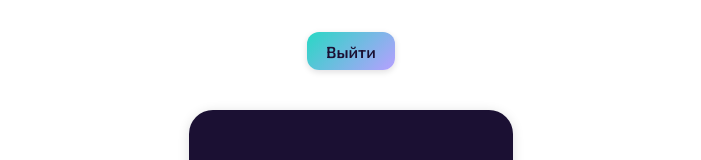
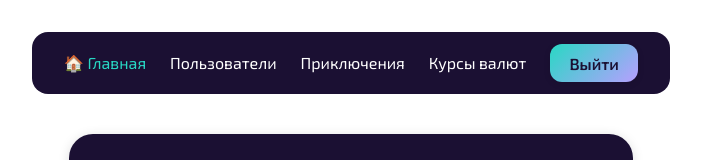
Before and after one commit to Affid-Tech/dicebound-admin-frontend, a React (Vite) app: page /adventures/new in a window 1280 px wide. Shown: the top 160 px of the page, without its empty margins (289-990 px from the left). Built offline with nearby package versions, Linux system fonts and the light colour scheme; no server answers; sample sign-in values are in the browser's storage.

Commit message:
Add Dashboard

```diff
--- a/src/App.tsx
+++ b/src/App.tsx
@@ -1,8 +1,7 @@
-import { BrowserRouter, Routes, Route, Navigate } from "react-router-dom";
+import {BrowserRouter, Route, Routes} from "react-router-dom";
 import LoginPage from "./pages/LoginPage";
 import UserList from "./pages/UserList"; // и другие страницы
 import AuthGuard from "./components/AuthGuard";
-import LogoutButton from "./components/LogoutButton";
 import UserForm from "./pages/UserForm.tsx";
 import "./App.css";
 import CurrencyRateList from "./pages/CurrencyRateList";
@@ -11,6 +10,8 @@ import {useState} from "react";
 import AdventureList from "./pages/AdventureList.tsx";
 import AdventureDetails from "./pages/AdventureDetails.tsx";
 import AdventureForm from "./pages/AdventureForm.tsx";
+import Dashboard from "./pages/Dashboard.tsx";
+import NavigationBar from "./components/NavigationBar.tsx";
 
 export default function App() {
 
@@ -24,8 +25,8 @@ export default function App() {
         <BrowserRouter>
             <div>
                 {auth && (
-                    <LogoutButton onLogout={handleLogout} />
-                )}
+                    <NavigationBar handleLogout={handleLogout}/>
+                    )}
                 <Routes>
                     <Route path="/login" element={<LoginPage onLogin={handleLogin} />} />
                     <Route
@@ -111,7 +112,14 @@ export default function App() {
                     {/* Глобальные страницы списка всех сессий/заявок если нужны: */}
                     {/* <Route path="/sessions" element={<GameSessionListGlobal />} /> */}
                     {/* <Route path="/signups" element={<AdventureSignupListGlobal />} /> */}
-                    <Route path="/" element={<Navigate to="/users" replace />} />
+                    <Route
+                        path="/"
+                        element={
+                            <AuthGuard>
+                                <Dashboard />
+                            </AuthGuard>
+                        }
+                    />
                 </Routes>
             </div>
         </BrowserRouter>
--- /dev/null
+++ b/src/components/NavigationBar.tsx
@@ -0,0 +1,29 @@
+import {NavLink} from "react-router-dom";
+import LogoutButton from "./LogoutButton.tsx";
+
+interface NavigationBarProps {
+    handleLogout?: () => void
+}
+
+export default function NavigationBar({handleLogout}: Readonly<NavigationBarProps>) {
+    return (
+        <nav style={{
+            background: "#1B1033",
+            color: "#fff",
+            padding: "12px 32px",
+            marginBottom: 30,
+            borderRadius: 16,
+            display: "flex",
+            gap: 24,
+            fontWeight: 600,
+            alignItems: "center",
+        }}>
+            <NavLink to="/" style={{color: "#28D8C4", textDecoration: "none"}}>🏠 Главная</NavLink>
+            <NavLink to="/users" style={{color: "#fff"}}>Пользователи</NavLink>
+            <NavLink to="/adventures" style={{color: "#fff"}}>Приключения</NavLink>
+            <NavLink to="/currency-rates" style={{color: "#fff"}}>Курсы валют</NavLink>
+            {/* и т.д. */}
+            <LogoutButton onLogout={handleLogout}/>
+        </nav>
+    );
+}
--- /dev/null
+++ b/src/pages/Dashboard.tsx
@@ -0,0 +1,56 @@
+import { useNavigate } from "react-router-dom";
+
+const links = [
+    { to: "/users", label: "Пользователи", desc: "Все участники и мастера" },
+    { to: "/adventures", label: "Приключения", desc: "Кампания, oneshot'ы, статусы" },
+    { to: "/currency-rates", label: "Курсы валют", desc: "Валюта, настройка оплаты" },
+    // Можно добавить: { to: "/sessions", label: "Сессии", desc: "Все игровые сессии" },
+    // { to: "/signups", label: "Заявки", desc: "Записи на приключения" },
+];
+
+export default function Dashboard() {
+    const navigate = useNavigate();
+    return (
+        <div className="card" style={{ maxWidth: 700, textAlign: "center" }}>
+            <h1 style={{ marginBottom: 12 }}>Добро пожаловать в Digital Dicebound Admin!</h1>
+            <div style={{ opacity: 0.7, marginBottom: 32, fontSize: 18 }}>
+                Выбери раздел для управления платформой.
+            </div>
+            <div style={{
+                display: "grid",
+                gridTemplateColumns: "1fr 1fr",
+                gap: 24,
+                margin: "0 auto",
+                maxWidth: 520,
+            }}>
+                {links.map(l => (
+                    <button
+                        key={l.to}
+                        onClick={() => navigate(l.to)}
+                        style={{
+                            background: "linear-gradient(135deg, #28D8C4 0%, #B79FFF 100%)",
+                            color: "#1B1033",
+                            borderRadius: 20,
+                            fontWeight: 600,
+                            boxShadow: "0 2px 8px #0C081522",
+                            cursor: "pointer",
+                            padding: "32px 12px",
+                            transition: "filter 0.2s, box-shadow 0.2s",
+                            fontSize: 20,
+                            border: "none",
+                            width: "100%",
+                            textAlign: "left",
+                        }}
+                    >
+                        <div>{l.label}</div>
+                        <div style={{ fontSize: 14, marginTop: 10, opacity: 0.8 }}>{l.desc}</div>
+                    </button>
+                ))}
+
+            </div>
+            <div style={{ marginTop: 40, opacity: 0.55, fontSize: 13 }}>
+                Digital Dicebound — {new Date().getFullYear()}
+            </div>
+        </div>
+    );
+}
--- a/src/pages/LoginPage.tsx
+++ b/src/pages/LoginPage.tsx
@@ -29,7 +29,7 @@ export default function LoginPage({onLogin}: Readonly<LoginPageProps>) {
                 throw new Error("Неверный логин или пароль");
             }
             if (onLogin) onLogin();
-            navigate("/users");
+            navigate("/");
         } catch (e: unknown) {
             if (e instanceof Error) {
                 setError("Ошибка авторизации: " + e.message);
```
